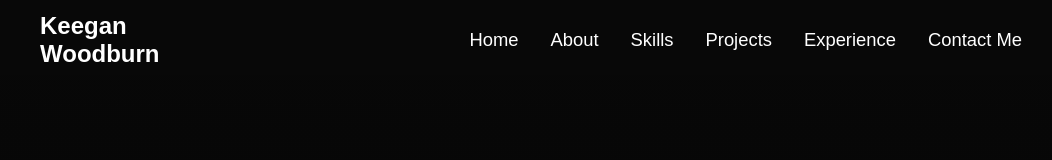
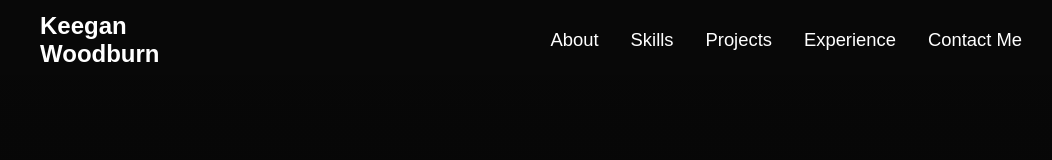
Before and after one commit to TheDeafOne/portfolio, a React (Create React App) app: page / in a window 1280 px wide. Shown: the top 160 px of the page, without its empty margins (98-1150 px from the left). Built offline with nearby package versions, Linux system fonts and the light colour scheme.

Commit message:
navbar link spy highlighting

```diff
--- a/src/components/Navbar/index.js
+++ b/src/components/Navbar/index.js
@@ -42,13 +42,14 @@ const Navbar = ({ toggle }) => {
                         <FaBars />
                     </MobileIcon>
                     <NavMenu>
-                        <NavItem>
+                        {/* <NavItem>
                             <NavLinks
                             to="home"
-                            onClick={toggleHome}>
+                            onClick={toggleHome}
+                            activeClass="active">
                                 Home
                             </NavLinks>
-                        </NavItem>
+                        </NavItem> */}
                         <NavItem>
                             <NavLinks
                             to="about"
--- a/src/components/Sidebar/index.js
+++ b/src/components/Sidebar/index.js
@@ -16,9 +16,9 @@ const Sidebar = ({ isOpen, toggle }) => {
         </Icon>
         <SidebarWrapper>
             <SidebarMenu>
-                <SidebarLink to="home" onClick={toggle}>
+                {/* <SidebarLink to="home" onClick={toggle}>
                     Home
-                </SidebarLink>
+                </SidebarLink> */}
                 <SidebarLink to="about" onClick={toggle}>
                     About
                 </SidebarLink>
```
